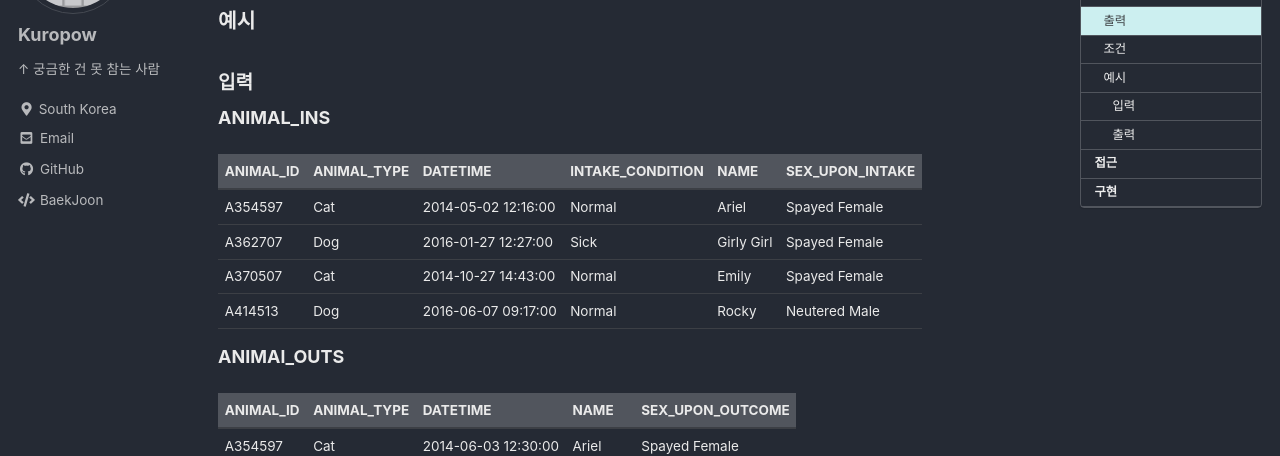
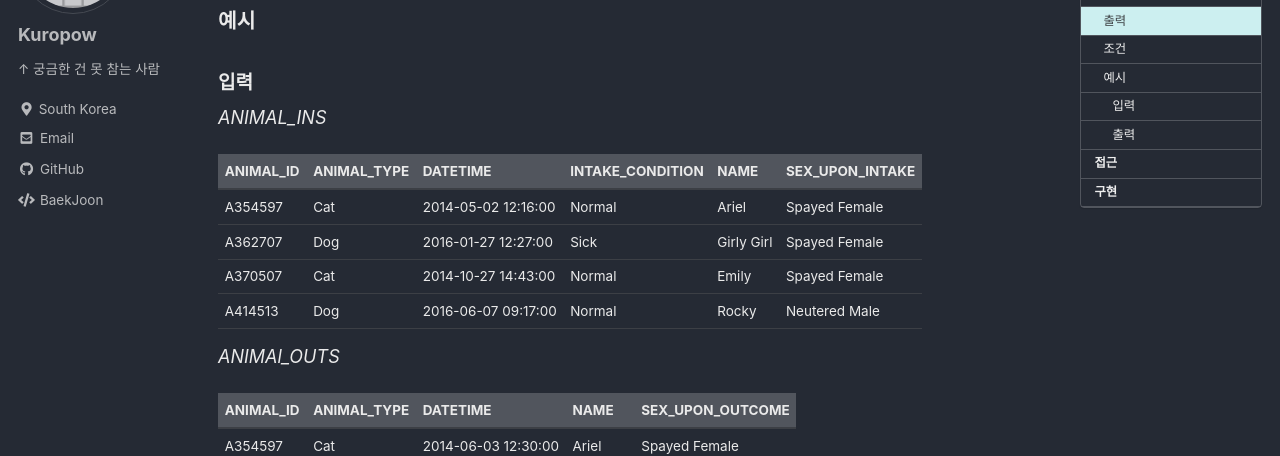
Before and after one commit to kuro11pow2/kuro11pow2.github.io, a Jekyll site: the page built from _posts/2021-08-10-1920.md, in a window 1280 px wide and 900 px high, scrolled down 1339 px. Shown: the part 150-606 px from the top of the window. Built offline with Jekyll 4.4.1, drawn with Linux system fonts in a browser that asks for light colours; cached includes are drawn as plain includes; comment, search, counter and statistics services are not loaded.

Commit message:
본문 수정

```diff
--- a/_posts/2021-08-10-1920.md
+++ b/_posts/2021-08-10-1920.md
@@ -57,7 +57,7 @@ mathjax: false
 
 #### 입력
 
-**ANIMAL_INS**
+*ANIMAL_INS*
 
 ANIMAL_ID | ANIMAL_TYPE | DATETIME | INTAKE_CONDITION | NAME | SEX_UPON_INTAKE
 ---|---|---|---|---|---
@@ -66,7 +66,7 @@ A362707 | Dog | 2016-01-27 12:27:00 | Sick | Girly Girl | Spayed Female
 A370507 | Cat | 2014-10-27 14:43:00 | Normal | Emily | Spayed Female
 A414513 | Dog | 2016-06-07 09:17:00 | Normal | Rocky | Neutered Male
 
-**ANIMAl_OUTS**
+*ANIMAl_OUTS*
 
 ANIMAL_ID | ANIMAL_TYPE | DATETIME | NAME | SEX_UPON_OUTCOME
 ---|---|---|---|---
```
